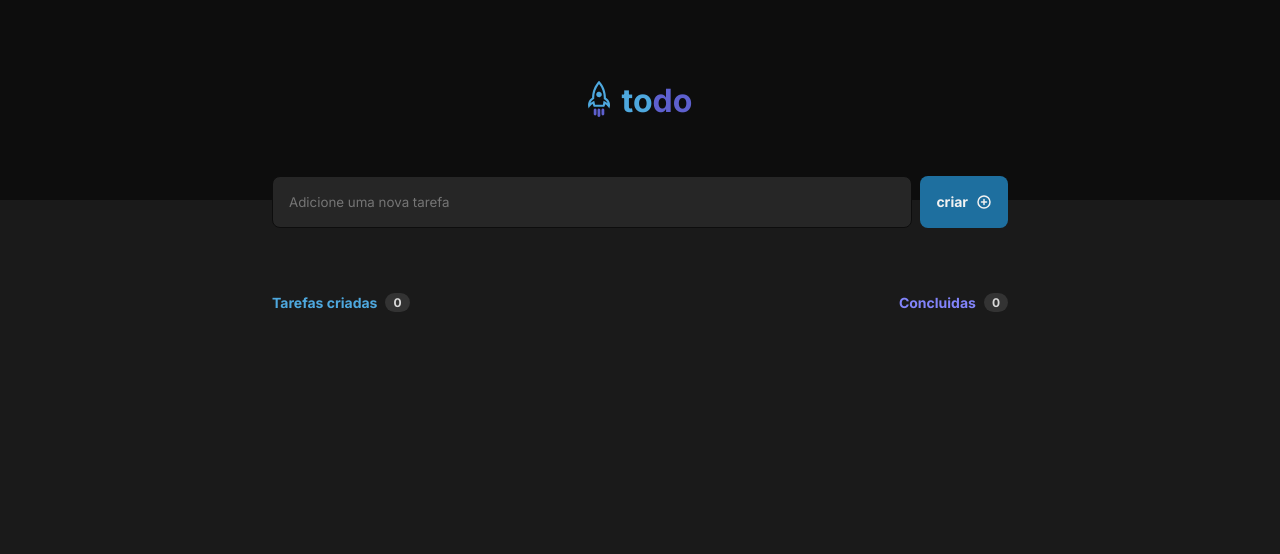
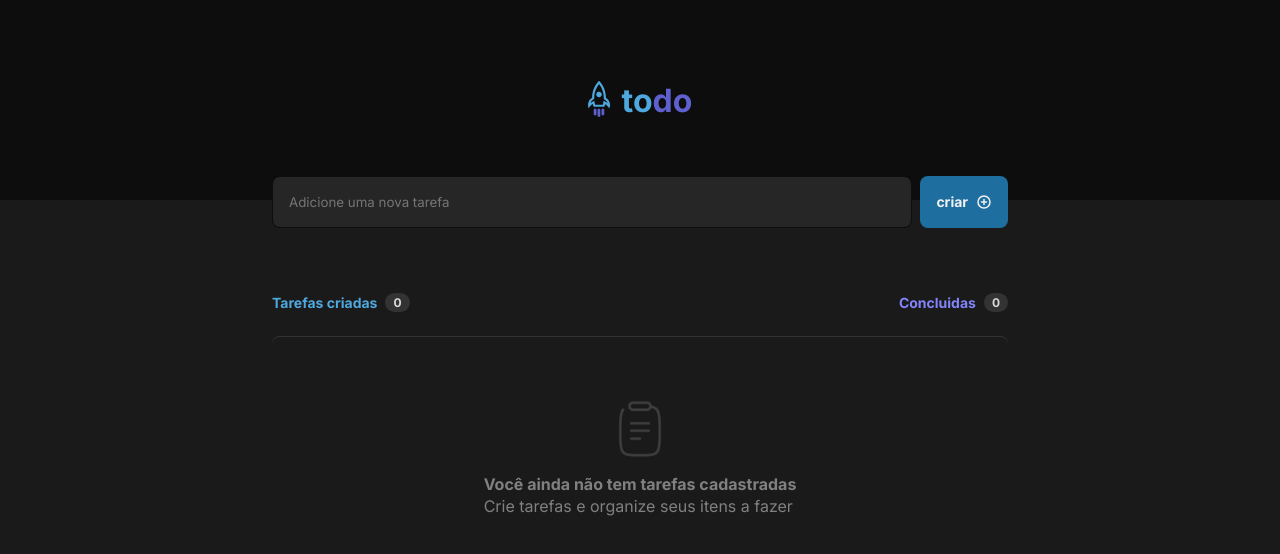
Before and after one commit to AdmilsonBittencourt/ToDo-List-ignite, a React (Vite) app: page / in a window 1280 px wide. Shown: the top 554 px of the page. Built offline with nearby package versions, Linux system fonts and the light colour scheme.

Commit message:
Estilização default finalizada

```diff
--- a/src/Componentes/Main.jsx
+++ b/src/Componentes/Main.jsx
@@ -1,9 +1,10 @@
 import { PlusCircle } from '@phosphor-icons/react'
 import style from './Main.module.css'
+import amg from '../assets/Clipboard.png'
 
 export function Main(){
     return (
-        <div>
+        <div className={style.container}>
             <form className={style.formContainer}>
                 <div className={style.contentInput}>
                     <input className={style.inputText} type="text" placeholder='Adicione uma nova tarefa' />
@@ -12,8 +13,10 @@ export function Main(){
                         <PlusCircle size={16} weight='bold'/>
                     </button>
                 </div>
+            </form>
 
-                <footer>
+            <section>
+                <div className={style.selectionHeader}>
                     <div className={style.newTasks}>
                         <span>Tarefas criadas</span>
                         <div className={style.backgroundCont}>
@@ -27,8 +30,17 @@ export function Main(){
                             <p>0</p>
                         </div>
                     </div>
-                </footer>
-            </form>
+                </div>
+
+                <div className={style.boxList}>
+                    <img src={amg} alt="" />
+
+                    <div>
+                        <strong>Você ainda não tem tarefas cadastradas</strong>
+                        <p>Crie tarefas e organize seus itens a fazer</p>
+                    </div>
+                </div>
+            </section>
         </div>
     )
 }
--- a/src/Componentes/Main.module.css
+++ b/src/Componentes/Main.module.css
@@ -1,4 +1,4 @@
-.formContainer{
+.container{
     width: 46rem;
     margin-inline: auto;
     margin-top: -1.5rem;
@@ -51,11 +51,10 @@
     background: var(--Blue);
 }
 
-.formContainer footer{
+.selectionHeader{
     display: flex;
     justify-content: space-between;
     align-items: center;
-
 }
 
 .newTasks{
@@ -94,3 +93,27 @@
     font-size: .875rem;
     font-weight: 700;
 }
+
+.boxList{
+    border-radius: 8px;
+    border-top: 1px solid var(--Gray-400);
+    margin-top: 1.5rem;
+    padding: 4rem 1.5rem;
+    display: flex;
+    flex-direction: column;
+    justify-content: center;
+    align-items: center;
+    gap: 1rem;
+}
+
+.boxList img{
+    width: 3.5rem;
+    height: 3.5rem;
+}
+
+.boxList{
+    font-size: 16px;
+    color: var(--Gray-300);
+    font-weight: 400;
+    line-height: 140%;
+}
```
Also changed, not shown: src/assets/Clipboard.png (added).
